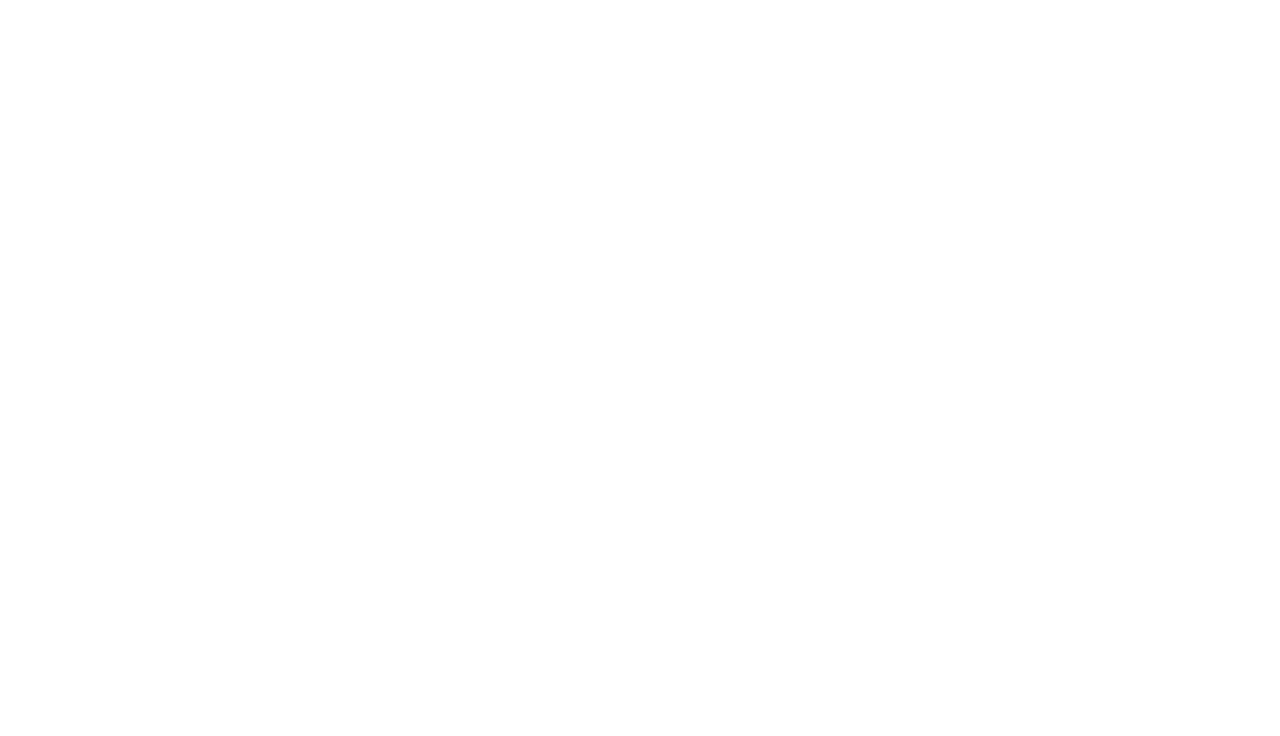
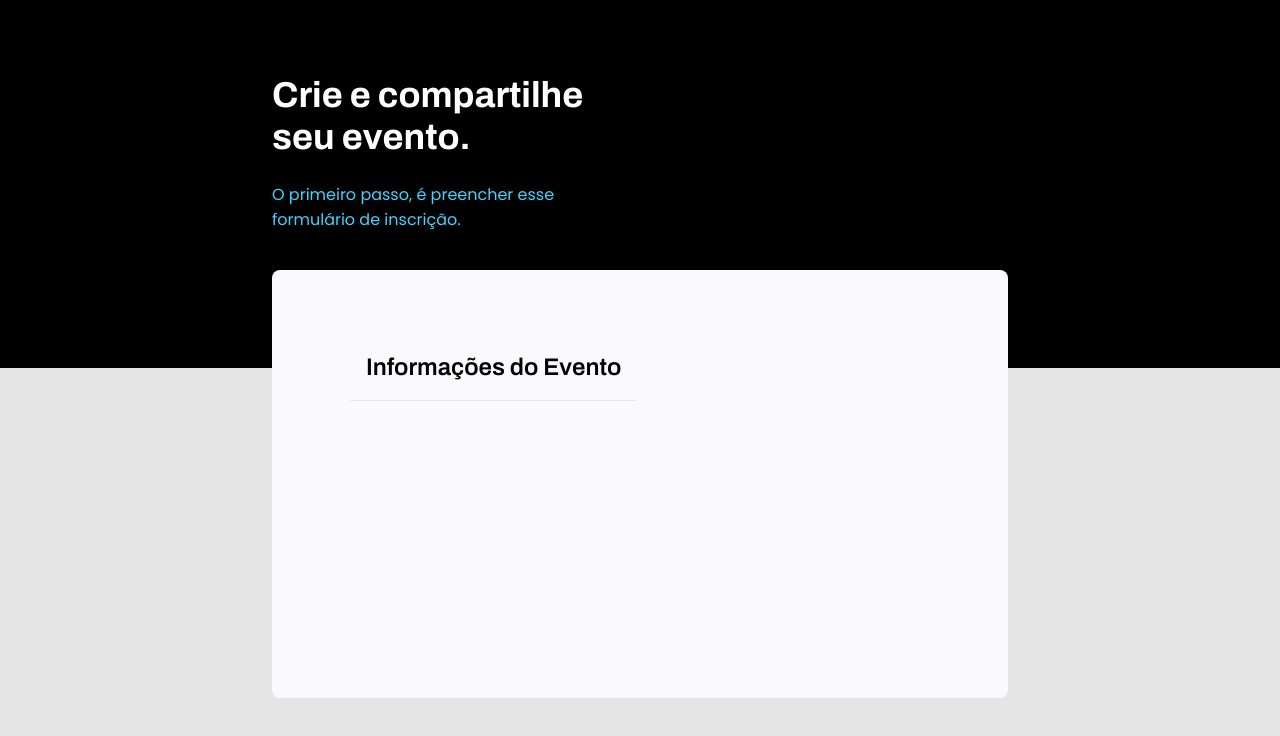
Before and after one commit to viniciusgcampanella/projeto.expl3, a plain HTML site: page index.html in a window 1280 px wide. Drawn offline with Linux system fonts and the light colour scheme.

Commit message:
estilazando projeto

```diff
--- a/index.html
+++ b/index.html
@@ -1,9 +1,28 @@
 <!DOCTYPE html>
-<html lang="en">
+<html lang="pt-br">
   <head>
     <meta charset="UTF-8" />
     <meta name="viewport" content="width=device-width, initial-scale=1.0" />
-    <title>Document</title>
+    <title>Formulario</title>
+    <link rel="stylesheet" href="./styles.css" />
+    <link rel="preconnect" href="https://fonts.googleapis.com" />
+    <link rel="preconnect" href="https://fonts.gstatic.com" crossorigin />
+    <link
+      href="https://fonts.googleapis.com/css2?family=Archivo:wght@600;700&family=Poppins&display=swap"
+      rel="stylesheet"
+    />
   </head>
-  <body></body>
+  <body>
+    <div class="page">
+      <header>
+        <h1>Crie e compartilhe seu evento.</h1>
+        <p>O primeiro passo, é preencher esse formulário de inscrição.</p>
+      </header>
+      <form>
+        <fieldset>
+          <legend>Informações do Evento</legend>
+        </fieldset>
+      </form>
+    </div>
+  </body>
 </html>
--- /dev/null
+++ b/styles.css
@@ -0,0 +1,51 @@
+body{
+    font-family: 'Poppins', sans-serif;
+    background: #e5e5e5;
+}
+body::before{
+    content: '';
+    width: 100%;
+    height: 368px;
+    background: black;
+    position: absolute;
+    top: 0;
+    left: 0;
+    z-index: -1;
+}
+.page{
+    width: 736px;
+    margin: 0 auto;
+}
+header{
+    width: 319px;
+    margin-top: 74px;
+}
+header h1{
+    font-family: 'Archivo', sans-serif;
+    font-weight: bold;
+    font-size: 36px;
+    line-height: 42px;
+    color: white;
+}
+header p{
+    color: #42D3FF;
+}
+form{
+    background: #fafafc;
+    min-height: 300px;
+    margin-top: 38px;
+    border-radius: 8px;
+    padding: 64px;
+}
+fieldset{
+    border: none;
+}
+fieldset legend{
+    font-family: 'Archivo', sans-serif;
+    font-style: normal;
+    font-weight: 600;
+    font-size: 24px;
+    line-height: 34px;
+    border-bottom:  1px solid#e6e6f0;
+    padding: 16px;
+}
```
